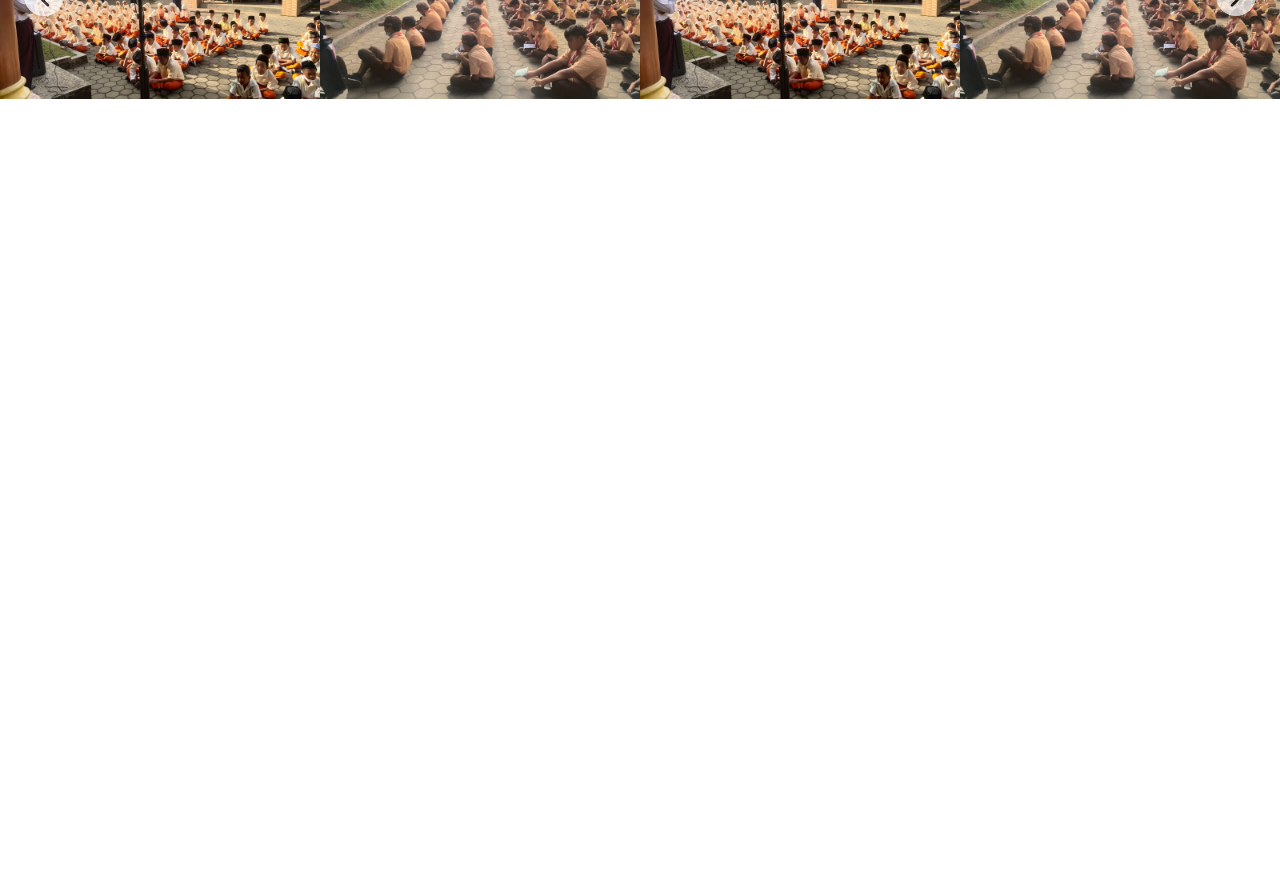
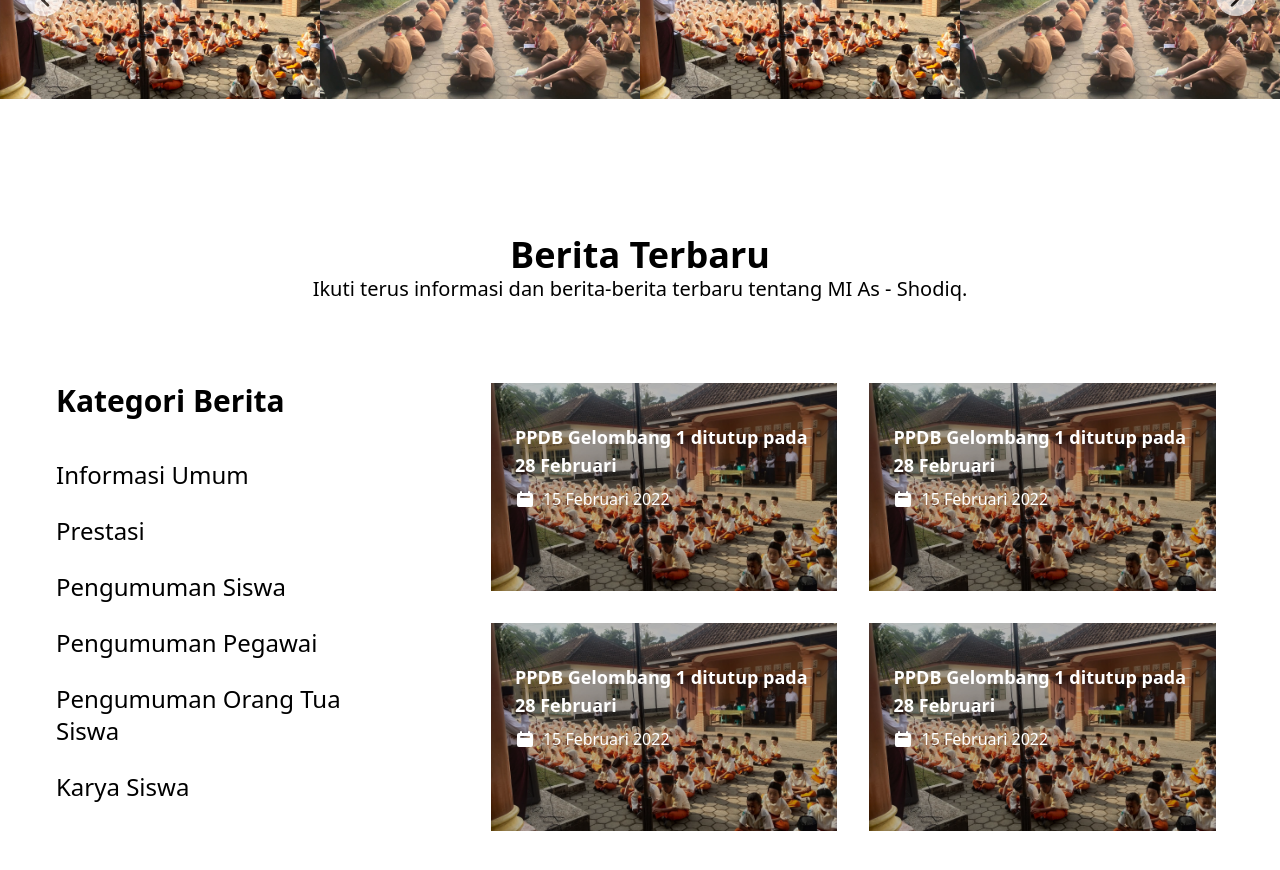
Before and after one commit to AlternatiF-App/web-profile, a Next.js app: page / in a window 1280 px wide. Shown: the part 5500-6370 px from the top of the page. Before the commit the page ends 5639 px from the top, so only its background shows below. Built offline with nearby package versions, Linux system fonts and the light colour scheme.

Commit message:
Build News Page with Responsive

```diff
--- /dev/null
+++ b/components/items/ItemNews.tsx
@@ -0,0 +1,21 @@
+import { CalendarIcon } from '@heroicons/react/solid'
+
+const ItemNews = () => {
+  return (
+    <div className="w-full h-52 relative">
+        <img className="w-full h-full object-cover"
+            src="/assets/images/slide1.jpeg"
+            alt="news" loading="lazy"
+        />
+        <div className="absolute inset-0 px-6 py-10 text-white bg-black bg-opacity-25">
+            <h1 className="text-lg font-semibold h-16">PPDB Gelombang 1 ditutup pada 28 Februari</h1>
+            <span className="flex items-center">
+                <CalendarIcon className="h-5 w-5 mr-2" fill="currentColor" stroke="none"/>
+                15 Februari 2022
+            </span>
+        </div>
+    </div>
+  )
+}
+
+export default ItemNews
--- a/components/landing-page/Gallery.tsx
+++ b/components/landing-page/Gallery.tsx
@@ -6,7 +6,7 @@ import { ChevronRightIcon, ChevronLeftIcon } from '@heroicons/react/outline'
 function SampleNextArrow (props:any) {
   const { onClick } = props
   return (
-    <div className="absolute right-8 lg:right-10 h-auto z-40 inset-y-2/4 -mt-4 opacity-70 hover:opacity-100 transition-opacity duration-500 shadow-md">
+    <div className="absolute right-8 lg:right-10 h-auto z-40 inset-y-1/2 -mt-4 lg:-mt-8 xl:-mt-4 opacity-70 hover:opacity-100 transition-opacity duration-500 shadow-md">
       <button onClick={onClick} className="float-right cursor-pointer">
         <ChevronRightIcon className="w-10 h-10 px-1 bg-white rounded-full -mr-4 shadow-md"/>
       </button>
@@ -16,7 +16,7 @@ function SampleNextArrow (props:any) {
 function SamplePrevArrow (props:any) {
   const { onClick } = props
   return (
-    <div className="absolute left-8 lg:left-10 h-auto z-40 inset-y-2/4 -mt-4 opacity-70 hover:opacity-100 transition-opacity duration-500 shadow-md">
+    <div className="absolute left-8 lg:left-10 h-auto z-40 inset-y-1/2 -mt-4 lg:-mt-8 xl:-mt-4 opacity-70 hover:opacity-100 transition-opacity duration-500 shadow-md">
       <button onClick={onClick} className="float-left cursor-pointer">
         <ChevronLeftIcon className="w-10 h-10 px-1 bg-white rounded-full -ml-4 shadow-md"/>
       </button>
@@ -38,9 +38,6 @@ const Gallery = () => {
       return <div className="dot"></div>
     },
     dotsClass: 'slick-dots slick-thumb',
-    beforeChange: function (current:any, next:any) {
-
-    },
     responsive: [
       {
         breakpoint: 766,
@@ -64,7 +61,7 @@ const Gallery = () => {
         <div className="bg-primary">
             <div className="w-full 2xl:w-10/12 2xl:mx-auto px-6 lg:px-8 py-20">
                 <p className="text-center text-sm lg:text-xl font-light">Yuk, pelajari lebih dalam tentang MI As - Shodiq</p>
-                <h1 className="text-3xl lg:text-4xl font-bold text-center pt-4">Galeri Foto Aktivitas MI As - Sodiq.</h1>
+                <h1 className="text-3xl lg:text-4xl font-bold text-center pt-4">Galeri Foto Aktivitas MI As - Shodiq.</h1>
             </div>
         </div>
         <div>
--- /dev/null
+++ b/components/landing-page/News.tsx
@@ -0,0 +1,31 @@
+import ItemNews from '../items/ItemNews'
+
+const News = () => {
+  return (
+    <div className="w-full 2xl:w-8/12 2xl:mx-auto px-6 lg:px-8 py-20">
+        <h1 className="text-3xl lg:text-4xl font-bold text-center pt-4">Berita Terbaru</h1>
+        <p className="text-center text-sm lg:text-xl font-light">Ikuti terus informasi dan berita-berita terbaru tentang MI As - Shodiq.</p>
+        <div className="lg:flex lg:space-x-8 pt-20">
+            <div className="w-full lg:w-1/3 lg:px-6">
+                <h1 className="text-3xl lg:text-3xl font-bold">Kategori Berita</h1>
+                <ul className="pt-10 space-y-6">
+                    <li className="text-2xl font-light cursor-pointer">Informasi Umum</li>
+                    <li className="text-2xl font-light cursor-pointer">Prestasi</li>
+                    <li className="text-2xl font-light cursor-pointer">Pengumuman Siswa</li>
+                    <li className="text-2xl font-light cursor-pointer">Pengumuman Pegawai</li>
+                    <li className="text-2xl font-light cursor-pointer">Pengumuman Orang Tua Siswa</li>
+                    <li className="text-2xl font-light cursor-pointer">Karya Siswa</li>
+                </ul>
+            </div>
+            <div className="w-full lg:w-2/3 pt-10 lg:pt-0 lg:px-8 justify-center grid grid-cols-1 lg:grid-cols-2 gap-y-4 lg:gap-x-8 lg:gap-y-8">
+                <ItemNews/>
+                <ItemNews/>
+                <ItemNews/>
+                <ItemNews/>
+            </div>
+        </div>
+    </div>
+  )
+}
+
+export default News
--- a/package.json
+++ b/package.json
@@ -9,6 +9,7 @@
   },
   "dependencies": {
     "@heroicons/react": "^1.0.5",
+    "@types/react-slick": "^0.23.8",
     "next": "12.0.9",
     "react": "17.0.2",
     "react-dom": "17.0.2",
--- a/pages/index.tsx
+++ b/pages/index.tsx
@@ -9,6 +9,7 @@ import Trailer from '../components/landing-page/Trailer'
 import Sport from '../components/landing-page/Sport'
 import Academic from '../components/landing-page/Academic'
 import Gallery from '../components/landing-page/Gallery'
+import News from '../components/landing-page/News'
 
 const Home = () => {
   return (
@@ -24,6 +25,7 @@ const Home = () => {
       <Sport/>
       <Academic/>
       <Gallery/>
+      <News/>
     </>
   )
 }
```
Also changed, not shown: 1 other file (tests, documents, lock files or other folders).
